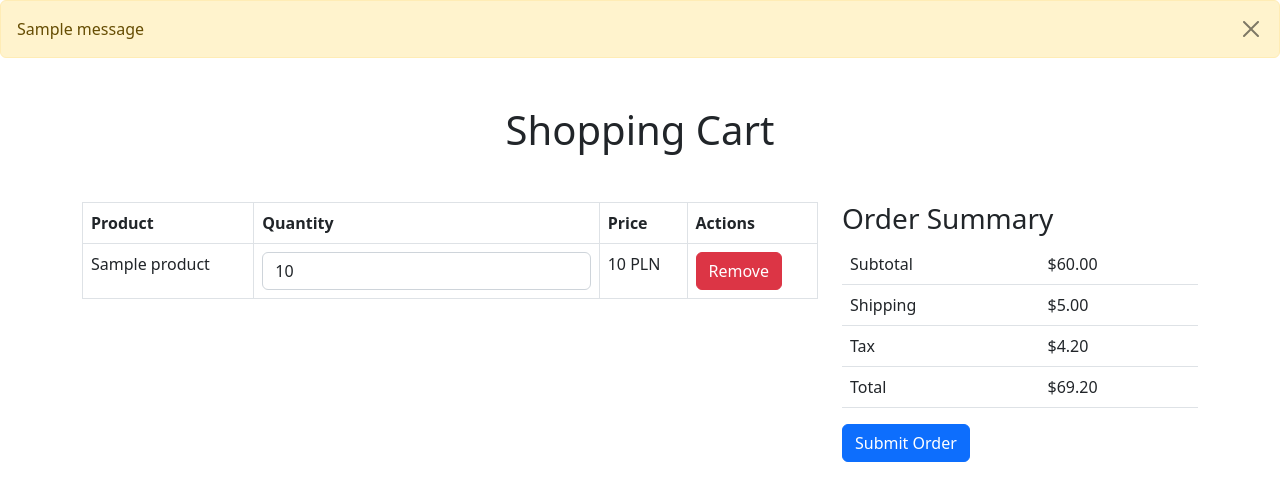
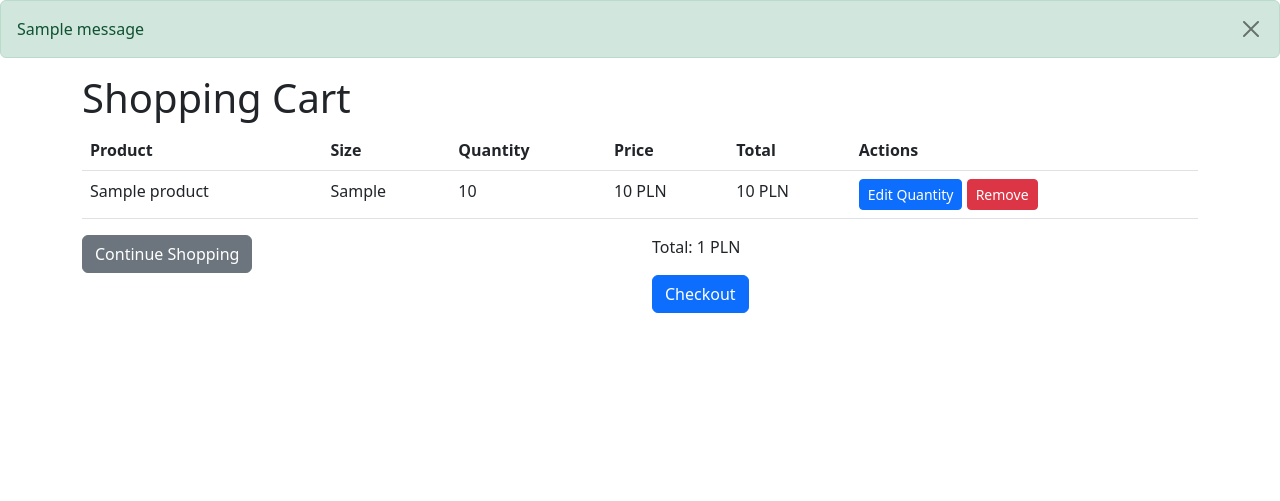
Before and after one commit to Sjemanko/shop-app, a Django app: template shopApp/ShoppingCart/templates/ShoppingCart/cart.html in a window 1280 px wide. Shown: the part 56-557 px from the top of the page. Run offline with Django 4.2, Linux system fonts and the light colour scheme; the template is opened without the code that fills it: most values are stand-ins (such as "Sample title", 1, 10 or a date in 2020); one stand-in notice (Sample message) is shown.

Commit message:
Added shopping cart, basic price calculations, messages

```diff
--- a/shopApp/ListItems/templates/ListItems/products.html
+++ b/shopApp/ListItems/templates/ListItems/products.html
@@ -142,6 +142,4 @@
 {% block script %}
 <script src="https://cdn.jsdelivr.net/npm/bootstrap@5.2.3/dist/js/bootstrap.bundle.min.js" integrity="sha384-kenU1KFdBIe4zVF0s0G1M5b4hcpxyD9F7jL+jjXkk+Q2h455rYXK/7HAuoJl+0I4" crossorigin="anonymous">
 </script>
-{% comment %} <script src="{% static 'Cloth_size_buttons/remember_choice.js' %}" type="text/javascript">
-</script> {% endcomment %}
 {% endblock %}
--- a/shopApp/ShoppingCart/templates/ShoppingCart/cart.html
+++ b/shopApp/ShoppingCart/templates/ShoppingCart/cart.html
@@ -17,10 +17,17 @@
 {% block messages %}
 {% if messages %}
 {% for message in messages %}
+{% if 'success' in message.tags %}
+<div class="alert alert-success alert-alert-dismissable fade show" role="alert">
+  {{ message }}
+  <button type="button" class="btn-close float-end" data-bs-dismiss="alert" aria-label="Close"></button>
+</div>
+{% else %}
 <div class="alert alert-warning alert-alert-dismissable fade show" role="alert">
   {{ message }}
   <button type="button" class="btn-close float-end" data-bs-dismiss="alert" aria-label="Close"></button>
 </div>
+{% endif %}
 {% endfor %}
 {% endif %}
 {% endblock %}
@@ -28,60 +35,58 @@
 {% block content %}
 <body>
     <div class="container">
-        <h1 class="text-center my-5">Shopping Cart</h1>
         <div class="row">
-            <div class="col-md-8">
-                <table class="table table-bordered">
+          <div class="col-12">
+            <h1>Shopping Cart</h1>
+          </div>
+        </div>
+        <div class="row">
+          <div class="col-12">
+            <table class="table">
               <thead>
                 <tr>
                   <th>Product</th>
+                  <th>Size</th>
                   <th>Quantity</th>
                   <th>Price</th>
+                  <th>Total</th>
                   <th>Actions</th>
                 </tr>
               </thead>
               <tbody>
-                        {% for item in items_in_cart %}
+                {% for item, price in prices_data %}
                 <tr>
                   <td>{{ item.product.name }}</td>
+                  <td>{{ item.product_size }}</td>
                   <td>
-                                <input type="number" min='0' class="form-control" value="{{ item.quantity }}">
+                    <span class="quantity">{{ item.quantity }}</span>
                   </td>
                   <td>{{ item.product.price }} PLN</td>
+                  <td>{{ price }} PLN</td>
                   <td>
-                                <button class="btn btn-danger" onclick="removeProduct(1)">Remove</button>
+                    {% include 'ShoppingCart/includes/modal.html' with slug=item.product.slug %}
+                    <button type="button" class="btn btn-primary btn-sm " data-bs-toggle="modal" data-bs-target="#editQuantityModal{{ item.product.slug}}{{item.product_size}}">Edit Quantity</button>
+                    <button class="btn btn-danger btn-sm remove">Remove</button>
                   </td>
+                {% endfor %}
                 </tr>
-                        {% endfor %}
               </tbody>
             </table>
           </div>
-            <div class="col-md-4">
-                <h3>Order Summary</h3>
-                <table class="table">
-                    <tbody>
-                        <tr>
-                            <td>Subtotal</td>
-                            <td>$60.00</td>
-                        </tr>
-                        <tr>
-                            <td>Shipping</td>
-                            <td>$5.00</td>
-                        </tr>
-                        <tr>
-                            <td>Tax</td>
-                            <td>$4.20</td>
-                        </tr>
-                        <tr>
-                            <td>Total</td>
-                            <td>$69.20</td>
-                        </tr>
-                    </tbody>
-                </table>
-                <button class="btn btn-primary btn-block">Submit Order</button>
+        </div>
+        <div class="row">
+          <div class="col-6">
+            <button class="btn btn-secondary">Continue Shopping</button>
+          </div>
+          <div class="col-6 text-right">
+            <p>Total: {{ total_cart_price }} PLN</p>
+            <button class="btn btn-primary">Checkout</button>
+          </div>
+        </div>
       </div>
 {% endblock %}
 
 {% block script %}
 <script src="https://cdn.jsdelivr.net/npm/bootstrap@5.2.3/dist/js/bootstrap.bundle.min.js" integrity="sha384-kenU1KFdBIe4zVF0s0G1M5b4hcpxyD9F7jL+jjXkk+Q2h455rYXK/7HAuoJl+0I4" crossorigin="anonymous"></script>
+<script src={% static 'js/reload.js' %}></script>
 {% endblock %}
--- /dev/null
+++ b/shopApp/ShoppingCart/templates/ShoppingCart/includes/modal.html
@@ -0,0 +1,28 @@
+<!-- Modal -->
+
+<div class="modal fade" id="editQuantityModal{{slug}}{{item.product_size}}" tabindex="-1" role="dialog" aria-labelledby="editQuantityModalLabel" aria-hidden="true">
+    <div class="modal-dialog" role="document">
+      <div class="modal-content">
+        <div class="modal-header">
+          <h5 class="modal-title" id="editQuantityModalLabel">Edit Quantity</h5>
+          <button type="button" class="close" data-bs-dismiss="modal" aria-label="Close">
+            <span aria-hidden="true">&times;</span>
+          </button>
+        </div>
+        <form action="" method="POST">
+          <div class="modal-body">
+              {% csrf_token %}
+              <div class="form-group">
+                {{item.product.name}} {{item.id}}
+                <label for="newQuantity" class="col-form-label">New Quantity:</label>
+                <input type="number" name="quantity" class="form-control" id="newQuantity" min="1">
+              </div>
+          </div>
+          <div class="modal-footer">
+            <button type="button" class="btn btn-secondary" data-bs-dismiss="modal">Close</button>
+            <button type="submit" name="item_id" value="{{ item.id }}" class="btn btn-primary" id="saveQuantity">Save changes</button>
+        </form>
+        </div>
+      </div>
+    </div>
+  </div>
```
Also changed, not shown: shopApp/ShoppingCart/models.py (+7 -3 lines), shopApp/ShoppingCart/views.py (+26 -5 lines), shopApp/ShoppingCart/migrations/0007_productincart_product_size.py (added), shopApp/ShoppingCart/migrations/0008_alter_productincart_unique_together.py (added), shopApp/ShoppingCart/migrations/0009_alter_productincart_unique_together.py (added). Lines whose indentation alone changed are shown as unchanged.
